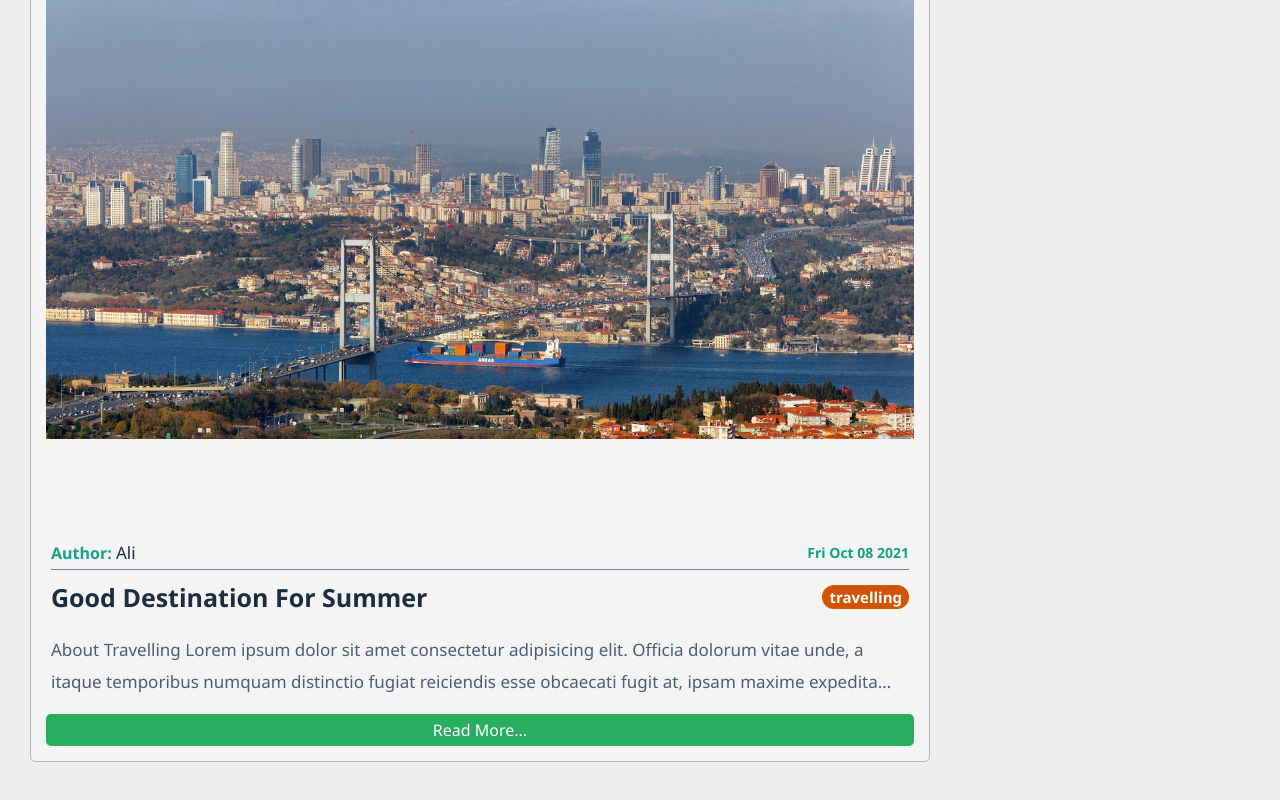
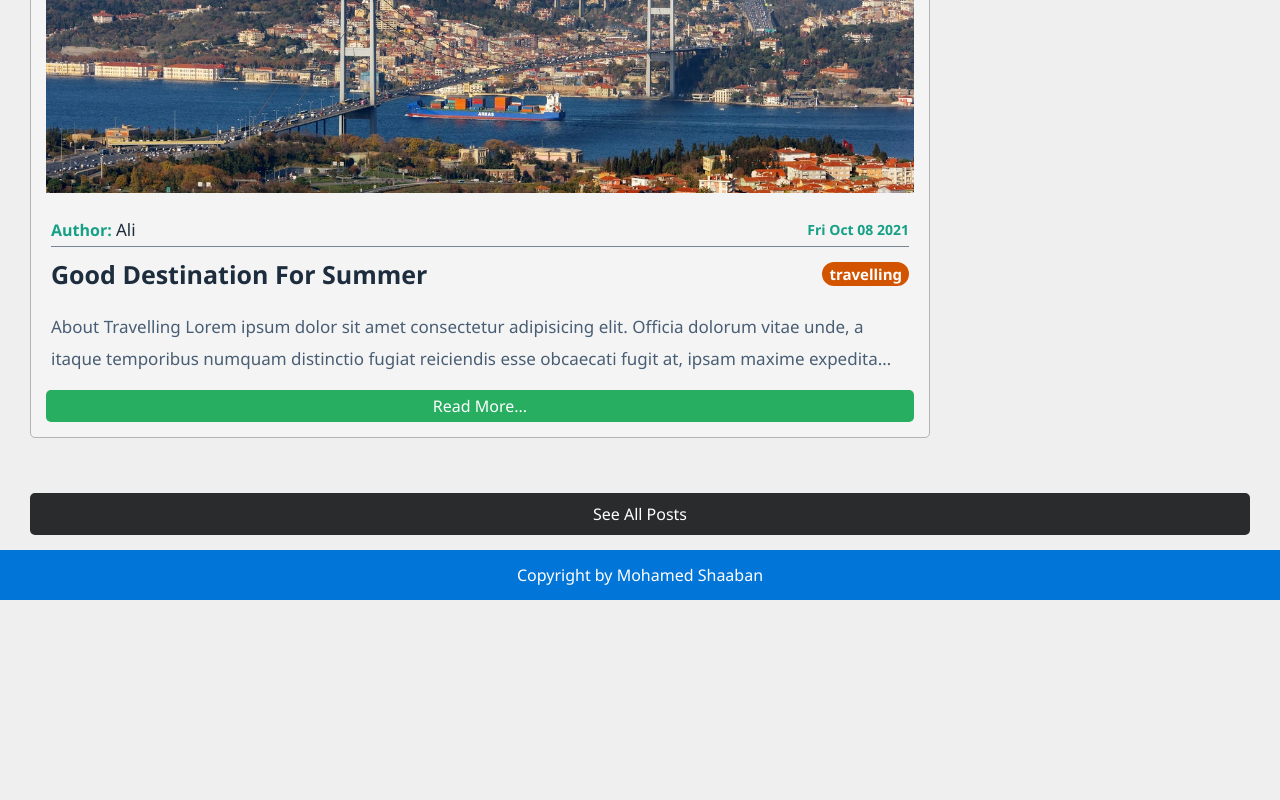
Before and after one commit to Mohammed-Shaaban-Ali/blog-frontend, a React (Create React App) app: page / in a window 1280 px wide. Shown: the part 2341-3141 px from the top of the page. After the commit the page ends 2941 px from the top, so only its background shows below. Built offline with nearby package versions, Linux system fonts and the light colour scheme; the HTML template or start-up script is replaced by a standard one.

Commit message:
footer&pagination

```diff
--- a/src/App.js
+++ b/src/App.js
@@ -7,6 +7,7 @@ import Register from "./pages/forms/Register";
 import PostsPage from "./pages/post-page/PostsPage";
 import AdminDashborad from "./pages/admin/AdminDashborad";
 import CreatePost from "./pages/cearte-post/CreatePost";
+import Footer from "./components/footer/Footer";
 
 function App() {
   return (
@@ -20,6 +21,7 @@ function App() {
         <Route path="/posts/create-post" element={<CreatePost />} />
         <Route path="/admin-dashboard" element={<AdminDashborad />} />
       </Routes>
+      <Footer />
     </BrowserRouter>
   );
 }
--- /dev/null
+++ b/src/components/Pagination/Pagination.css
@@ -0,0 +1,41 @@
+.pagination {
+    display: flex;
+    align-items: center;
+    justify-content: center;
+    padding: 5px;
+    margin-bottom: 20px;
+}
+
+.page {
+    width: 50px;
+    height: 40px;
+    display: flex;
+    align-items: center;
+    justify-content: center;
+    border: 1px solid var(--gray-color);
+    font-style: 20px;
+    font-weight: 700;
+    color: var(--dark-color);
+    cursor: pointer;
+    transition: all 0.4s ease-in-out;
+}
+
+.page:hover {
+    color: var(--white-color);
+    background-color: var(--blue-color);
+}
+
+.previous,
+.next {
+    width: max-content;
+    padding: 0px 7px;
+
+}
+
+.previous {
+    border-radius: 10px 0 0 10px;
+}
+
+.next {
+    border-radius: 0 10px 10px 0;
+}
--- /dev/null
+++ b/src/components/Pagination/Pagination.jsx
@@ -0,0 +1,16 @@
+import "./Pagination.css";
+const Pagination = () => {
+  return (
+    <div className="pagination">
+      <div className="page previous">Previous</div>
+      {[1, 2, 3, 4, 5].map((p) => (
+        <div className="page" key={p}>
+          {p}
+        </div>
+      ))}
+      <div className="page next">Next</div>
+    </div>
+  );
+};
+
+export default Pagination;
--- /dev/null
+++ b/src/components/footer/Footer.css
@@ -0,0 +1,9 @@
+footer {
+    color: var(--white-color);
+    font-style: 21px;
+    background-color: var(--blue-color);
+    display: flex;
+    justify-content: center;
+    align-items: center;
+    height: 50px;
+}
--- /dev/null
+++ b/src/components/footer/Footer.jsx
@@ -0,0 +1,7 @@
+import React from "react";
+import "./Footer.css";
+const Footer = () => {
+  return <footer>Copyright by Mohamed Shaaban</footer>;
+};
+
+export default Footer;
--- a/src/components/posts/post.css
+++ b/src/components/posts/post.css
@@ -26,7 +26,6 @@
 
 .post-item-image {
     width: 100%;
-    height: 600px;
     object-fit: contain;
 }
 
--- a/src/components/sidebar/Sidebar.jsx
+++ b/src/components/sidebar/Sidebar.jsx
@@ -1,6 +1,6 @@
 import React from "react";
 import "./sidebar.css";
-import { Link, NavLink } from "react-router-dom";
+import { NavLink } from "react-router-dom";
 const Sidebar = ({ categories }) => {
   return (
     <div className="sidebar">
--- a/src/pages/home/Home.css
+++ b/src/pages/home/Home.css
@@ -44,3 +44,55 @@
     display: flex;
     align-items: flex-start;
 }
+
+.home-see-posts-link {
+    padding: 0 30px;
+    margin: 15px 0;
+}
+
+.home-see-posts-link .home-link {
+    width: 100%;
+    padding: 10px;
+    font-style: 21px;
+    background-color: var(--dark-color);
+    color: var(--white-color);
+    border: none;
+    cursor: pointer;
+    display: block;
+    text-align: center;
+    transition: all 0.4s ease;
+    border-radius: 5px;
+}
+
+.home-see-posts-link .home-link:hover {
+    background-color: #575b5d;
+}
+
+
+@media screen and (max-width:768px) {
+    .home-title {
+        font-size: 50px;
+    }
+
+    .home-containar {
+        flex-direction: column;
+    }
+
+    .sidebar {
+        flex: 1 !important;
+        margin: auto !important;
+        width: 100%;
+    }
+
+}
+
+@media screen and (max-width:400px) {
+    .home-title {
+        font-size: 40px;
+    }
+
+    .post-item-title {
+        font-size: 16px;
+    }
+
+}
--- a/src/pages/home/Home.jsx
+++ b/src/pages/home/Home.jsx
@@ -4,6 +4,7 @@ import PostList from "../../components/posts/PostList";
 
 import { posts, categories } from "../../dummyData.js";
 import Sidebar from "../../components/sidebar/Sidebar";
+import { Link } from "react-router-dom";
 
 const Home = () => {
   return (
@@ -20,6 +21,11 @@ const Home = () => {
         <PostList posts={posts.slice(0, 3)} />
         <Sidebar categories={categories} />
       </div>
+      <div className="home-see-posts-link">
+        <Link to="/posts" className="home-link">
+          See All Posts
+        </Link>
+      </div>
     </section>
   );
 };
--- /dev/null
+++ b/src/pages/post-page/PostsPage.css
@@ -0,0 +1,21 @@
+.post-page {
+    display: flex;
+    align-items: flex-start;
+    padding: 30px;
+}
+
+@media screen and (max-width:768px) {
+
+    .post-page {
+        flex-direction: column;
+    }
+
+}
+
+@media screen and (max-width:400px) {
+
+    .post-item-title {
+        font-size: 16px;
+    }
+
+}
--- a/src/pages/post-page/PostsPage.jsx
+++ b/src/pages/post-page/PostsPage.jsx
@@ -1,9 +1,23 @@
-import React from 'react'
+import "./PostsPage.css";
+import PostList from "../../components/posts/PostList";
+import Sidebar from "../../components/sidebar/Sidebar";
+import { posts, categories } from "../../dummyData";
+import Pagination from "../../components/Pagination/Pagination";
+import { useEffect } from "react";
 
 const PostsPage = () => {
-    return (
-        <div>PostsPage</div>
-    )
-}
+  useEffect(() => {
+    window.scrollTo(0, 0);
+  });
+  return (
+    <>
+      <div className="post-page">
+        <PostList posts={posts} />
+        <Sidebar categories={categories} />
+      </div>
+      <Pagination />
+    </>
+  );
+};
 
-export default PostsPage
+export default PostsPage;
```
